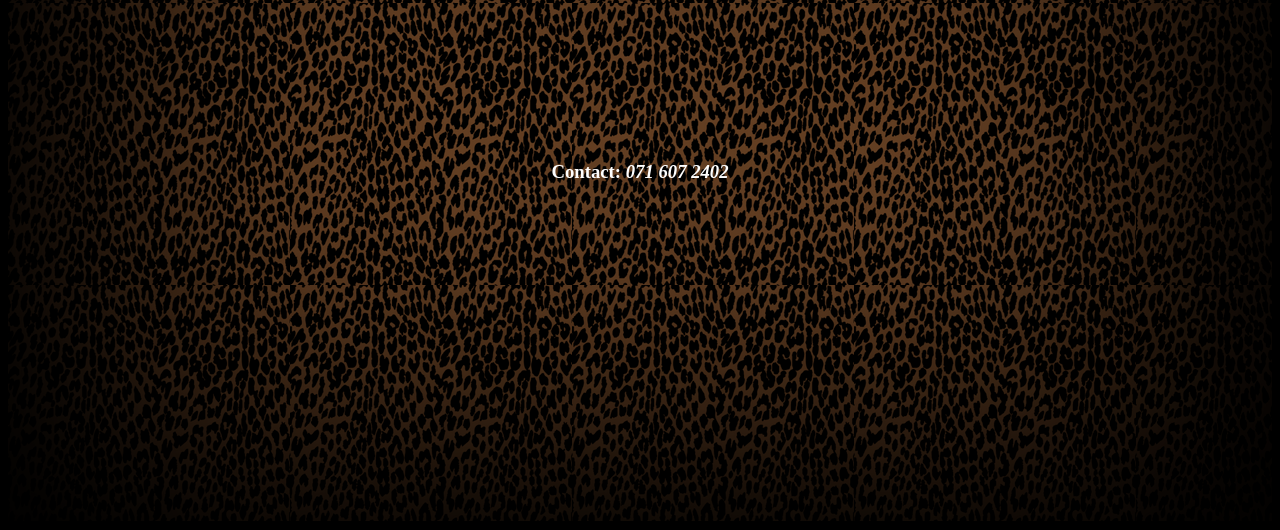
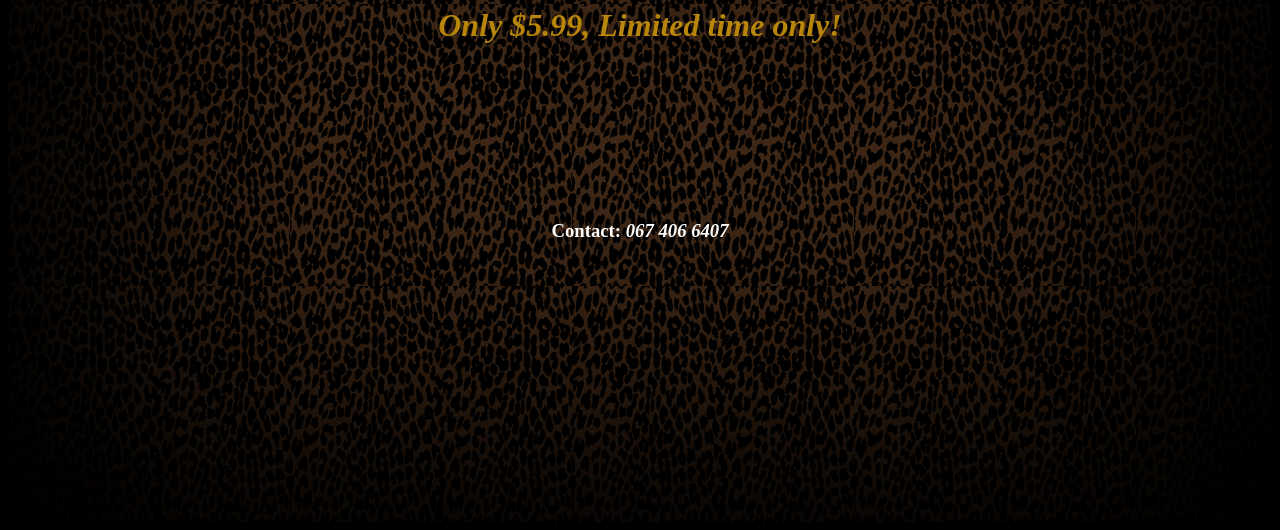
Before and after one commit to BigBoys-LateNight/BigBoys-LateNight.github.io, a plain HTML site: page index.html in a window 1280 px wide. Shown: the part 377-907 px from the top of the page. Drawn offline with Linux system fonts and the light colour scheme.

Commit message:
Add files via upload

```diff
--- a/index.html
+++ b/index.html
@@ -28,7 +28,7 @@ body {
   width: 100%;
   height: 100%;
   z-index: 1;
-  background: rgba(0, 0, 0, 0.6);
+  background: rgba(0, 0, 0, 0.75);
   box-shadow: inset 120px 100px 250px #000000, inset -120px -100px 250px #000000;
 
 }
@@ -54,6 +54,7 @@ body {
     color:chartreuse;
     padding-top: 0;
     margin: 0;
+    border-bottom: solid 1px red;
 }
 
 .heading h1 {
@@ -73,11 +74,12 @@ body {
 <h1>Looking to Have some fun? Buy our new special bundle package for... </h1>
     <br>
 <h1 id="bold">a butt-load of fun...</h1>
-<br>
 <h1>And a <span id="bold"> mouth full of joy</span>.</h1>
 <br>
+<h1 style="color: darkgoldenrod;"><em>Only $5.99, Limited time only!</em></h1>
 <br>
-<h3 style="padding-top: 100px; z-index: 2;">Contact: <em>071 607 2402</em></h3>
+<br>
+<h3 style="padding-top: 100px; z-index: 2;">Contact: <em>067 406 6407</em></h3>
 </div>
 </header>
 </body>
```
